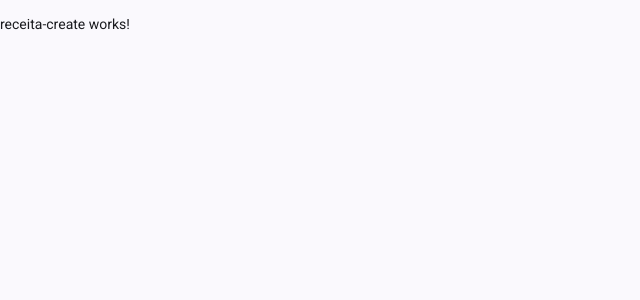
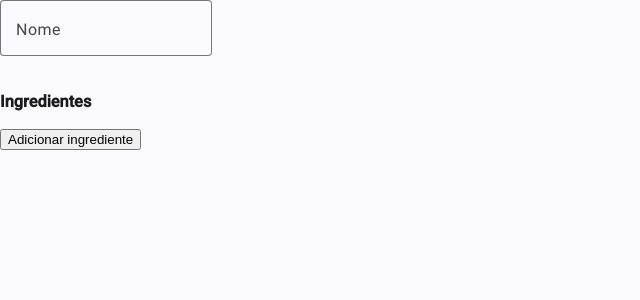
Before and after one commit to tarikraposo/banco_de_receitas, an Angular app: page /receitas/nova in a window 1280 px wide. Shown: the top 300 px of the page, without its empty margins (0-640 px from the left). Built offline with nearby package versions, Linux system fonts and the light colour scheme.

Commit message:
[#5] Importa formulário na página de criação de receitas.

```diff
--- a/src/app/features/receitas/pages/receita-create/receita-create.html
+++ b/src/app/features/receitas/pages/receita-create/receita-create.html
@@ -1 +1 @@
-<p>receita-create works!</p>
+<app-receita-form />
--- a/src/app/features/receitas/pages/receita-create/receita-create.ts
+++ b/src/app/features/receitas/pages/receita-create/receita-create.ts
@@ -1,8 +1,9 @@
 import { Component } from '@angular/core';
+import { ReceitaForm } from "../../components/receita-form/receita-form";
 
 @Component({
   selector: 'app-receita-create',
-  imports: [],
+  imports: [ReceitaForm],
   templateUrl: './receita-create.html',
   styleUrl: './receita-create.scss',
 })
```
